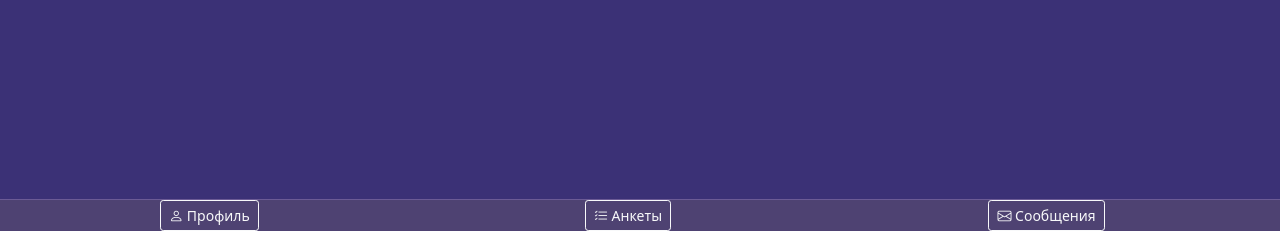
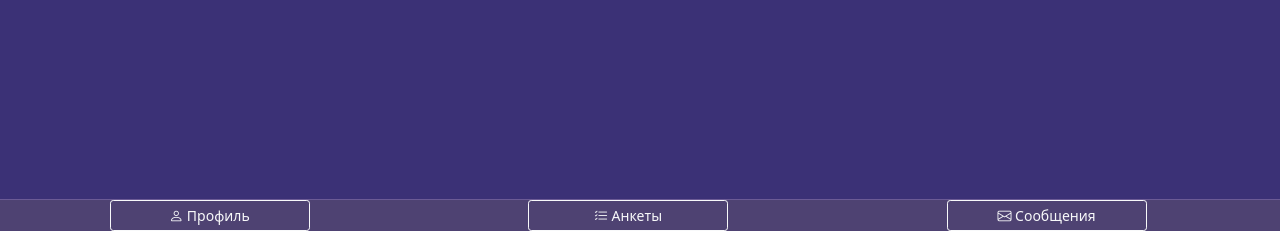
Before and after one commit to Pashok5760/Hisite, a Flask app: page /surveys in a window 1280 px wide. Shown: the part 569-800 px from the top of the page. Run offline with Flask 3, Linux system fonts and the light colour scheme; data that the repository does not hold is empty; some libraries are stand-ins or nearby versions.

Commit message:
Fix buttons

```diff
--- a/templates/profile.html
+++ b/templates/profile.html
@@ -145,12 +145,16 @@
 
         color: transparent;
     }
-
+    .btn{
+        width: 200px;
+    }
     /* Responsive updates */
     @media (max-width: 768px) {
         .form-group {
             margin-bottom: 1rem;
         }
+
+
     }
 </style>
 {% endblock content %}
--- a/templates/surveys.html
+++ b/templates/surveys.html
@@ -23,6 +23,9 @@
     padding-left: 40px;
 
   }
+  .btn{
+    width: 200px;
+  }
 
 
 
```
